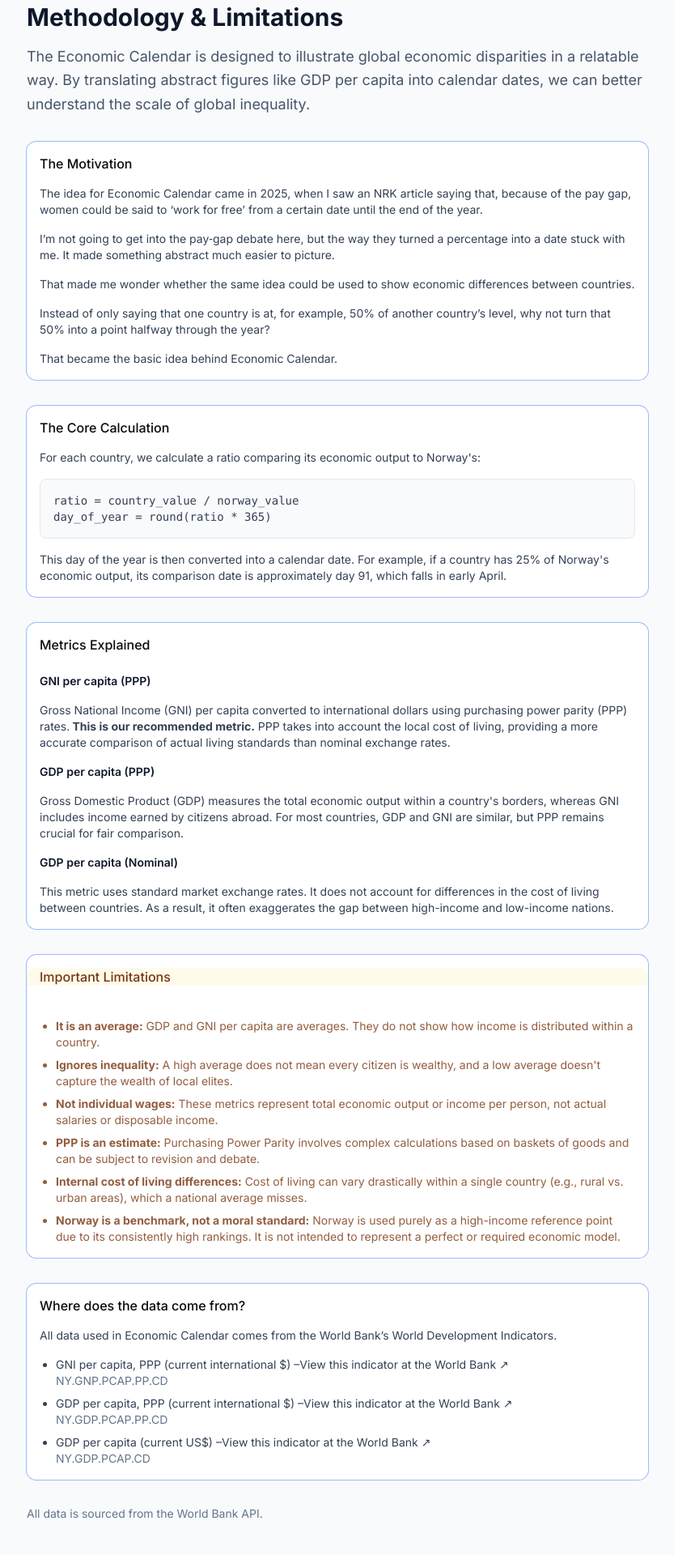
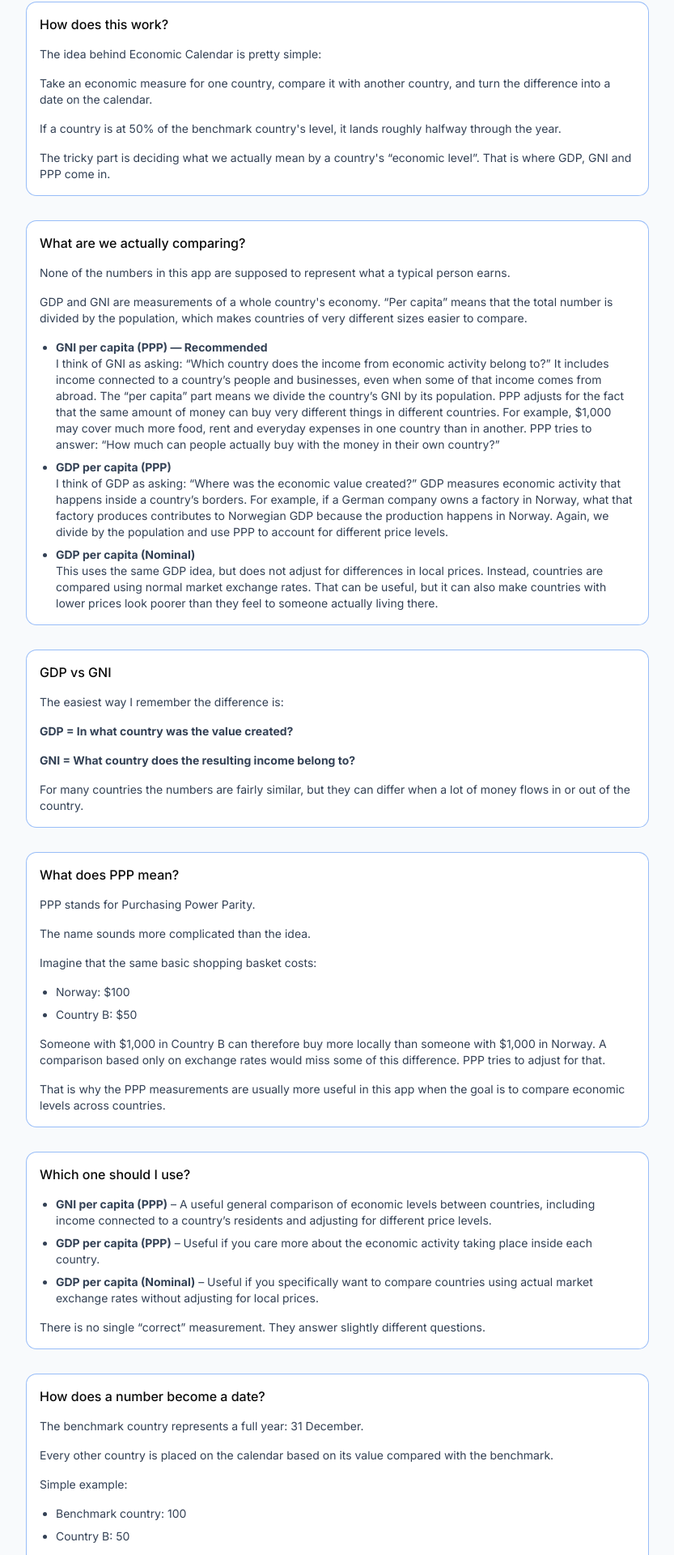
Before and after one commit to hskjolden-cmd/economic-calendar, a Next.js app: page /methodology in a window 1280 px wide. Shown: the part 94-2014 px from the top of the page at 81% size, without its empty margins (223-1056 px from the left). Built offline with nearby package versions, Linux system fonts and the light colour scheme.

Commit message:
methodology fix again

```diff
--- a/src/app/methodology/page.tsx
+++ b/src/app/methodology/page.tsx
@@ -3,100 +3,155 @@ import { Card, CardContent, CardHeader, CardTitle } from "@/components/ui/card";
 export default function MethodologyPage() {
   return (
     <div className="max-w-3xl mx-auto space-y-8">
-      <div>
-        <h1 className="text-3xl font-bold mb-4">Methodology & Limitations</h1>
-        <p className="text-lg text-slate-600 leading-relaxed">
-          The Economic Calendar is designed to illustrate global economic disparities in a relatable way.
-          By translating abstract figures like GDP per capita into calendar dates, we can better understand
-          the scale of global inequality.
-        </p>
-      </div>
-
+      {/* 1. How does this work? */}
       <Card>
         <CardHeader>
-          <CardTitle>The Motivation</CardTitle>
+          <CardTitle>How does this work?</CardTitle>
         </CardHeader>
         <CardContent className="space-y-4 text-slate-700">
-            <p>
-              The idea for Economic Calendar came in 2025, when I saw an NRK article saying that, because of the pay gap, women could be said to ‘work for free’ from a certain date until the end of the year.
-            </p>
-            <p>
-              I’m not going to get into the pay‑gap debate here, but the way they turned a percentage into a date stuck with me. It made something abstract much easier to picture.
-            </p>
-            <p>
-              That made me wonder whether the same idea could be used to show economic differences between countries.
-            </p>
-            <p>
-              Instead of only saying that one country is at, for example, 50% of another country’s level, why not turn that 50% into a point halfway through the year?
-            </p>
-            <p>
-              That became the basic idea behind Economic Calendar.
-            </p>
+          <p>The idea behind Economic Calendar is pretty simple:</p>
+          <p>Take an economic measure for one country, compare it with another country, and turn the difference into a date on the calendar.</p>
+          <p>If a country is at 50% of the benchmark country's level, it lands roughly halfway through the year.</p>
+          <p>The tricky part is deciding what we actually mean by a country's “economic level”. That is where GDP, GNI and PPP come in.</p>
         </CardContent>
       </Card>
 
+      {/* 2. What are we actually comparing? */}
       <Card>
         <CardHeader>
-          <CardTitle>The Core Calculation</CardTitle>
+          <CardTitle>What are we actually comparing?</CardTitle>
         </CardHeader>
         <CardContent className="space-y-4 text-slate-700">
-          <p>
-            For each country, we calculate a ratio comparing its economic output to Norway's:
-          </p>
-          <div className="bg-slate-50 p-4 rounded-md border font-mono text-sm">
-            ratio = country_value / norway_value<br />
-            day_of_year = round(ratio * 365)
-          </div>
-          <p>
-            This day of the year is then converted into a calendar date. For example, if a country has 25% of Norway's
-            economic output, its comparison date is approximately day 91, which falls in early April.
-          </p>
-        </CardContent>
-      </Card>
-
-      <Card>
-        <CardHeader>
-          <CardTitle>Metrics Explained</CardTitle>
-        </CardHeader>
-        <CardContent className="space-y-4 text-slate-700">
-          <h3 className="font-semibold text-slate-900 mt-2">GNI per capita (PPP)</h3>
-          <p>
-            Gross National Income (GNI) per capita converted to international dollars using purchasing power parity (PPP) rates.
-            <strong> This is our recommended metric.</strong> PPP takes into account the local cost of living, providing a more
-            accurate comparison of actual living standards than nominal exchange rates.
-          </p>
-
-          <h3 className="font-semibold text-slate-900 mt-4">GDP per capita (PPP)</h3>
-          <p>
-            Gross Domestic Product (GDP) measures the total economic output within a country's borders, whereas GNI includes
-            income earned by citizens abroad. For most countries, GDP and GNI are similar, but PPP remains crucial for fair comparison.
-          </p>
-
-          <h3 className="font-semibold text-slate-900 mt-4">GDP per capita (Nominal)</h3>
-          <p>
-            This metric uses standard market exchange rates. It does not account for differences in the cost of living between
-            countries. As a result, it often exaggerates the gap between high-income and low-income nations.
-          </p>
-        </CardContent>
-      </Card>
-
-      <Card className="border-amber-200">
-        <CardHeader className="bg-amber-50">
-          <CardTitle className="text-amber-900">Important Limitations</CardTitle>
-        </CardHeader>
-        <CardContent className="space-y-4 text-amber-900/80 pt-6">
+          <p>None of the numbers in this app are supposed to represent what a typical person earns.</p>
+          <p>GDP and GNI are measurements of a whole country's economy. “Per capita” means that the total number is divided by the population, which makes countries of very different sizes easier to compare.</p>
           <ul className="list-disc pl-5 space-y-2">
-            <li><strong>It is an average:</strong> GDP and GNI per capita are averages. They do not show how income is distributed within a country.</li>
-            <li><strong>Ignores inequality:</strong> A high average does not mean every citizen is wealthy, and a low average doesn't capture the wealth of local elites.</li>
-            <li><strong>Not individual wages:</strong> These metrics represent total economic output or income per person, not actual salaries or disposable income.</li>
-            <li><strong>PPP is an estimate:</strong> Purchasing Power Parity involves complex calculations based on baskets of goods and can be subject to revision and debate.</li>
-            <li><strong>Internal cost of living differences:</strong> Cost of living can vary drastically within a single country (e.g., rural vs. urban areas), which a national average misses.</li>
-            <li><strong>Norway is a benchmark, not a moral standard:</strong> Norway is used purely as a high-income reference point due to its consistently high rankings. It is not intended to represent a perfect or required economic model.</li>
+            <li>
+              <strong>GNI per capita (PPP) — Recommended</strong><br />
+              I think of GNI as asking: “Which country does the income from economic activity belong to?” It includes income connected to a country’s people and businesses, even when some of that income comes from abroad. The “per capita” part means we divide the country’s GNI by its population. PPP adjusts for the fact that the same amount of money can buy very different things in different countries. For example, $1,000 may cover much more food, rent and everyday expenses in one country than in another. PPP tries to answer: “How much can people actually buy with the money in their own country?”
+            </li>
+            <li>
+              <strong>GDP per capita (PPP)</strong><br />
+              I think of GDP as asking: “Where was the economic value created?” GDP measures economic activity that happens inside a country’s borders. For example, if a German company owns a factory in Norway, what that factory produces contributes to Norwegian GDP because the production happens in Norway. Again, we divide by the population and use PPP to account for different price levels.
+            </li>
+            <li>
+              <strong>GDP per capita (Nominal)</strong><br />
+              This uses the same GDP idea, but does not adjust for differences in local prices. Instead, countries are compared using normal market exchange rates. That can be useful, but it can also make countries with lower prices look poorer than they feel to someone actually living there.
+            </li>
           </ul>
         </CardContent>
       </Card>
 
-            <Card>
+      {/* 3. GDP vs GNI */}
+      <Card>
+        <CardHeader>
+          <CardTitle>GDP vs GNI</CardTitle>
+        </CardHeader>
+        <CardContent className="space-y-4 text-slate-700">
+          <p>The easiest way I remember the difference is:</p>
+          <p><strong>GDP = In what country was the value created?</strong></p>
+          <p><strong>GNI = What country does the resulting income belong to?</strong></p>
+          <p>For many countries the numbers are fairly similar, but they can differ when a lot of money flows in or out of the country.</p>
+        </CardContent>
+      </Card>
+
+      {/* 4. What does PPP mean? */}
+      <Card>
+        <CardHeader>
+          <CardTitle>What does PPP mean?</CardTitle>
+        </CardHeader>
+        <CardContent className="space-y-4 text-slate-700">
+          <p>PPP stands for Purchasing Power Parity.</p>
+          <p>The name sounds more complicated than the idea.</p>
+          <p>Imagine that the same basic shopping basket costs:</p>
+          <ul className="list-disc pl-5 space-y-2">
+            <li>Norway: $100</li>
+            <li>Country B: $50</li>
+          </ul>
+          <p>Someone with $1,000 in Country B can therefore buy more locally than someone with $1,000 in Norway. A comparison based only on exchange rates would miss some of this difference. PPP tries to adjust for that.</p>
+          <p>That is why the PPP measurements are usually more useful in this app when the goal is to compare economic levels across countries.</p>
+        </CardContent>
+      </Card>
+
+      {/* 5. Which one should I use? */}
+      <Card>
+        <CardHeader>
+          <CardTitle>Which one should I use?</CardTitle>
+        </CardHeader>
+        <CardContent className="space-y-4 text-slate-700">
+          <ul className="list-disc pl-5 space-y-2">
+            <li><strong>GNI per capita (PPP)</strong> – A useful general comparison of economic levels between countries, including income connected to a country’s residents and adjusting for different price levels.</li>
+            <li><strong>GDP per capita (PPP)</strong> – Useful if you care more about the economic activity taking place inside each country.</li>
+            <li><strong>GDP per capita (Nominal)</strong> – Useful if you specifically want to compare countries using actual market exchange rates without adjusting for local prices.</li>
+          </ul>
+          <p>There is no single “correct” measurement. They answer slightly different questions.</p>
+        </CardContent>
+      </Card>
+
+      {/* 6. How does a number become a date? */}
+      <Card>
+        <CardHeader>
+          <CardTitle>How does a number become a date?</CardTitle>
+        </CardHeader>
+        <CardContent className="space-y-4 text-slate-700">
+          <p>The benchmark country represents a full year: 31 December.</p>
+          <p>Every other country is placed on the calendar based on its value compared with the benchmark.</p>
+          <p>Simple example:</p>
+          <ul className="list-disc pl-5 space-y-2">
+            <li>Benchmark country: 100</li>
+            <li>Country B: 50</li>
+          </ul>
+          <p>Country B is at 50% of the benchmark. 50% of a year is roughly half a year, so Country B lands around the beginning of July. A country at 25% would land around the end of March. A country at 75% would land around the end of September.</p>
+          <p>The calendar is therefore just another way of visualising the ratio between two countries.</p>
+        </CardContent>
+      </Card>
+
+      {/* 7. What does the date actually mean? */}
+      <Card>
+        <CardHeader>
+          <CardTitle>What does the date actually mean?</CardTitle>
+        </CardHeader>
+        <CardContent className="space-y-4 text-slate-700">
+          <p>The date is a visual comparison. It is not saying that people in that country “run out of money” on that day.</p>
+          <p>For example: If Sweden lands on 20 November when Norway is the benchmark, it simply means that Sweden's value for the selected measurement is roughly the same percentage of Norway's value as 20 November is of a full year.</p>
+          <p>The calendar is meant to make percentages easier to see and compare.</p>
+        </CardContent>
+      </Card>
+
+      {/* 8. Missing data */}
+      <Card>
+        <CardHeader>
+          <CardTitle>Missing data</CardTitle>
+        </CardHeader>
+        <CardContent className="space-y-4 text-slate-700">
+          <p>Not every country has data for every year.</p>
+          <p>When a country is missing data for the year you selected, the app does not quietly replace it with an older number. Instead, it is shown as “No data” where possible.</p>
+          <p>You may therefore see fewer countries when selecting newer years such as 2024 or 2025.</p>
+          <p>The app also shows how many countries have data for the current year and measurement. This is intentional. Comparing a 2022 number for one country with a 2025 number for another could give a misleading result.</p>
+        </CardContent>
+      </Card>
+
+      {/* 9. What this does NOT tell you */}
+      <Card>
+        <CardHeader>
+          <CardTitle>What this does NOT tell you</CardTitle>
+        </CardHeader>
+        <CardContent className="space-y-4 text-slate-700">
+          <p>These numbers can be useful, but they do not tell the whole story. Economic Calendar does NOT directly tell you:</p>
+          <ul className="list-disc pl-5 space-y-2">
+            <li>what the average person earns</li>
+            <li>what a normal salary is</li>
+            <li>how equally money is distributed</li>
+            <li>how wealthy households are</li>
+            <li>how expensive everything feels to an individual</li>
+            <li>how happy people are</li>
+            <li>which country has the best quality of life</li>
+          </ul>
+          <p>Two countries can have similar GDP or GNI per capita and still be very different places to live.</p>
+        </CardContent>
+      </Card>
+
+      {/* 10. Where does the data come from? */}
+      <Card>
         <CardHeader>
           <CardTitle>Where does the data come from?</CardTitle>
         </CardHeader>
@@ -104,20 +159,41 @@ export default function MethodologyPage() {
           <p>All data used in Economic Calendar comes from the World Bank’s World Development Indicators.</p>
           <ul className="list-disc pl-5 space-y-2">
             <li>
-              GNI per capita, PPP (current international $) –
-              <a href="https://data.worldbank.org/indicator/NY.GNP.PCAP.PP.CD" target="_blank" rel="noopener noreferrer">View this indicator at the World Bank ↗</a>
+              GNI per capita, PPP (current international $) –{" "}
+              <a
+                href="https://data.worldbank.org/indicator/NY.GNP.PCAP.PP.CD"
+                target="_blank"
+                rel="noopener noreferrer"
+                className="text-blue-600 hover:underline"
+              >
+                View this indicator at the World Bank ↗
+              </a>
               <br />
               <small className="text-sm text-slate-500">NY.GNP.PCAP.PP.CD</small>
             </li>
             <li>
-              GDP per capita, PPP (current international $) –
-              <a href="https://data.worldbank.org/indicator/NY.GDP.PCAP.PP.CD" target="_blank" rel="noopener noreferrer">View this indicator at the World Bank ↗</a>
+              GDP per capita, PPP (current international $) –{" "}
+              <a
+                href="https://data.worldbank.org/indicator/NY.GDP.PCAP.PP.CD"
+                target="_blank"
+                rel="noopener noreferrer"
+                className="text-blue-600 hover:underline"
+              >
+                View this indicator at the World Bank ↗
+              </a>
               <br />
               <small className="text-sm text-slate-500">NY.GDP.PCAP.PP.CD</small>
             </li>
             <li>
-              GDP per capita (current US$) –
-              <a href="https://data.worldbank.org/indicator/NY.GDP.PCAP.CD" target="_blank" rel="noopener noreferrer">View this indicator at the World Bank ↗</a>
+              GDP per capita (current US$) –{" "}
+              <a
+                href="https://data.worldbank.org/indicator/NY.GDP.PCAP.CD"
+                target="_blank"
+                rel="noopener noreferrer"
+                className="text-blue-600 hover:underline"
+              >
+                View this indicator at the World Bank ↗
+              </a>
               <br />
               <small className="text-sm text-slate-500">NY.GDP.PCAP.CD</small>
             </li>
@@ -125,6 +201,31 @@ export default function MethodologyPage() {
         </CardContent>
       </Card>
 
+      {/* 11. Why a calendar? */}
+      <Card>
+        <CardHeader>
+          <CardTitle>Why a calendar?</CardTitle>
+        </CardHeader>
+        <CardContent className="space-y-4 text-slate-700">
+          <p>Percentages are useful, but they are not always easy to picture. “Country A is at 43% of Country B” is fairly abstract.</p>
+          <p>Putting 43% of a year onto a calendar gives that number something familiar to compare with.</p>
+          <p>That is really the whole idea behind Economic Calendar. It is not meant to replace normal economic statistics. It is just another way of looking at them.</p>
+        </CardContent>
+      </Card>
+
+      {/* 12. Technical details (collapsible) */}
+      <details className="border rounded-lg p-4 bg-slate-50 text-slate-800">
+        <summary className="font-semibold cursor-pointer select-none">Technical details</summary>
+        <div className="mt-3 space-y-2 text-sm text-slate-700">
+          <p>Formula used to turn a ratio into a day of the year:</p>
+          <pre className="bg-slate-100 p-2 rounded font-mono text-xs text-slate-800">
+ratio = country_value / benchmark_value&#10;day_of_year = Math.round(ratio * 365)
+          </pre>
+          <p>Indicator codes (with links) are listed in the “Where does the data come from?” section above.</p>
+          <p>All calculations are performed client-side using the selected metric and year.</p>
+        </div>
+      </details>
+
       <div className="pb-12 text-sm text-slate-500">
         All data is sourced from the World Bank API.
       </div>
--- a/src/app/page.tsx
+++ b/src/app/page.tsx
@@ -99,7 +99,7 @@ export default function Home({
             className="group flex flex-col p-6 rounded-xl border-2 border-blue-100 hover:border-blue-500 hover:bg-blue-50 transition-all">
             <CalendarDays className="w-10 h-10 text-blue-600 mb-4" />
             <h3 className="text-xl font-bold mb-2 group-hover:text-blue-700">Calendar View</h3>
-            <p className="text-slate-600 text-sm flex-1">Explore a 365-day visualization showing when countries reach their income‑equivalent date.</p>
+            <p className="text-slate-600 text-sm flex-1">Explore a 365-day visualization showing when countries reach their economic level date.</p>
             <div className="flex items-center text-blue-600 text-sm font-semibold mt-4 group-hover:translate-x-1 transition-transform">
               View Calendar <ArrowRight className="w-4 h-4 ml-1" />
             </div>
--- a/src/components/CountdownWidget.tsx
+++ b/src/components/CountdownWidget.tsx
@@ -47,7 +47,7 @@ export function CountdownWidget({
         <h2 className="text-sm uppercase tracking-widest text-slate-400 font-bold mb-2">Today is</h2>
         <div className="text-5xl font-extrabold mb-4">{format(today, 'MMMM do')}</div>
         <div className="text-lg text-slate-300 flex flex-wrap items-center justify-center gap-2">
-          <span>Tracking global income-equivalent dates relative to</span>
+          <span>Tracking economic level dates relative to</span>
           <select
             value={currentBenchmark}
             onChange={e => handleBenchmarkChange(e.target.value)}
```
